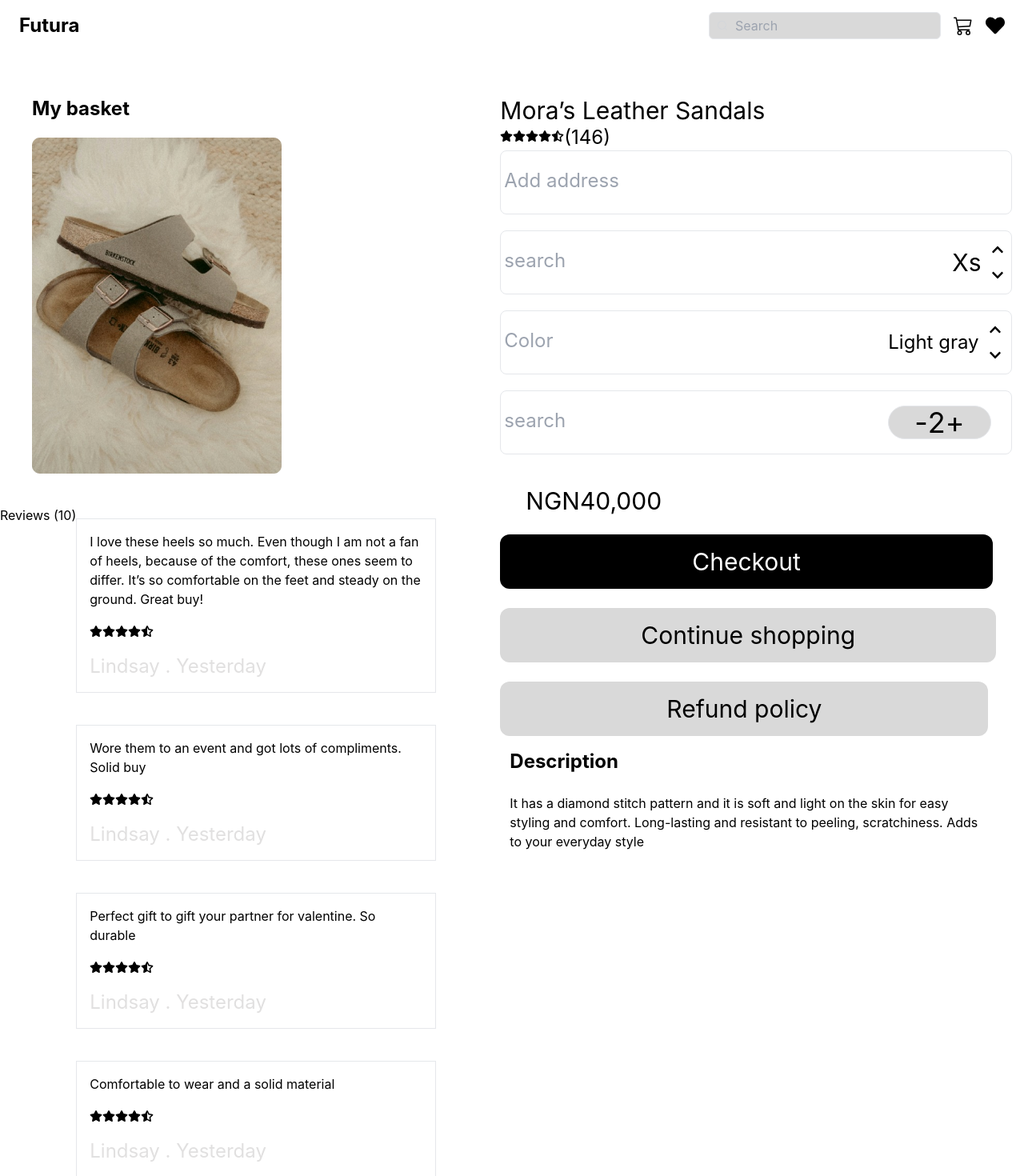
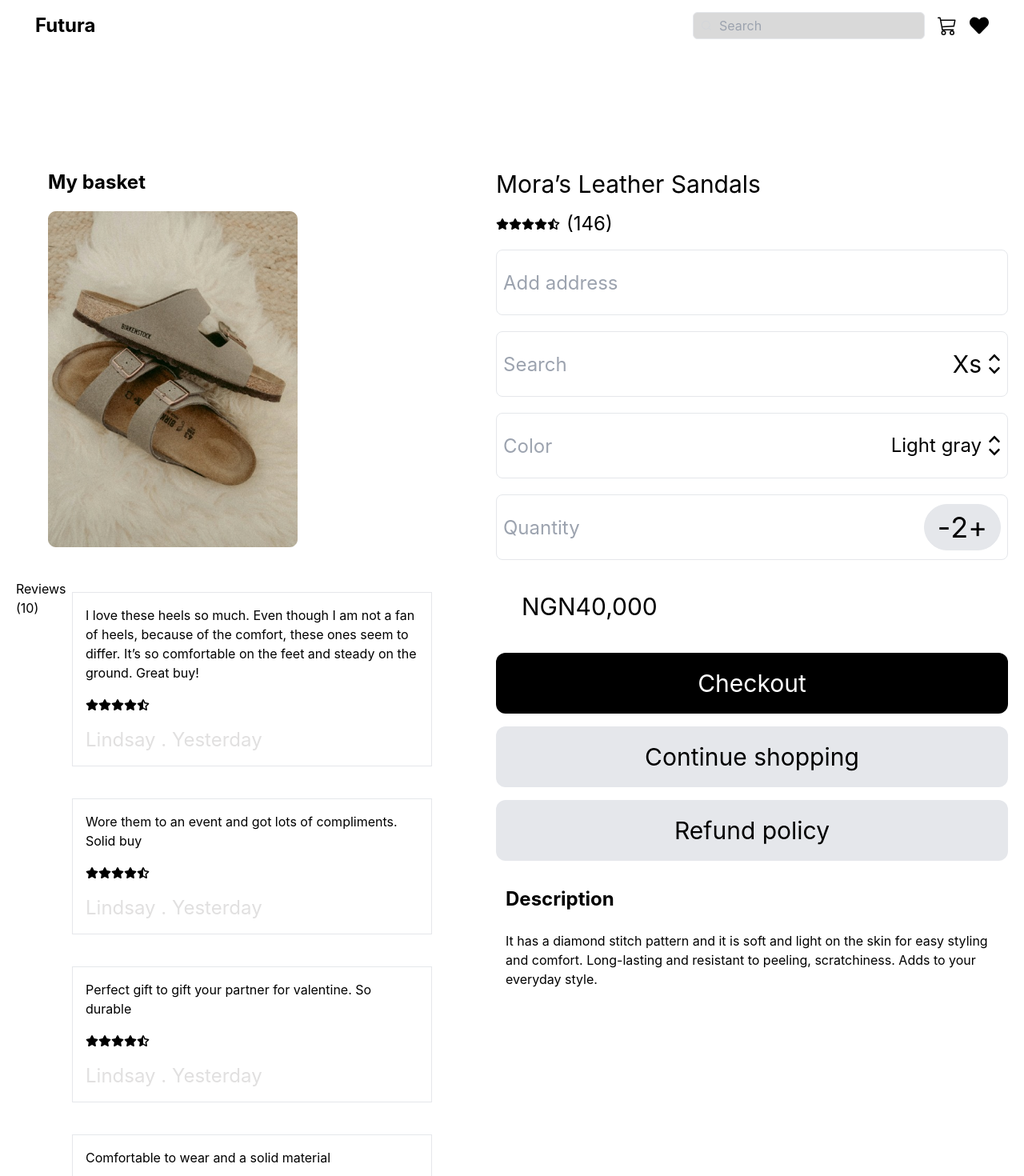
Before and after one commit to Lordgreg003/Hng-task-2, a React (Create React App) app: page /cart in a window 1280 px wide. Shown: the part 20-1490 px from the top of the page at 80% size. Built offline with nearby package versions, Linux system fonts and the light colour scheme.

Commit message:
first commit

```diff
--- a/src/components/cart/Basket.tsx
+++ b/src/components/cart/Basket.tsx
@@ -10,164 +10,54 @@ import { FaStarHalfStroke } from "react-icons/fa6";
 const Basket = () => {
   return (
     <section className="container mx-auto mt-10 overflow-x-hidden">
-      <div className="md:flex space-x-[5rem]">
-        <div className=" md:flex md:flex-col lg:flex lg:flex-row lg:space-x-5">
-          {" "}
-          <div className="space-y-5 px-10  ">
+      <div className="md:flex  px-5  md:space-x-[5rem]">
+        <div className="md:flex md:flex-col   lg:flex lg:flex-row lg:space-x-5">
+          <div className="space-y-5 px-10">
             <h1 className="font-bold text-2xl">My basket</h1>
-            <div className="lg:max-w-[30rem] md:max-w-[30rem]  max-w-[25rem]">
+            <div className="lg:max-w-[30rem] md:max-w-[30rem] max-w-[25rem]">
               <img src={cartsandals} alt="" />
             </div>
           </div>
-          <div className="hidden  md:flex mt-10 space-y-4">
+          <div className="hidden md:flex mt-10 space-y-4">
             <div>
               <h1>Reviews (10)</h1>
             </div>
             <div className="space-y-10">
-              <div className="space-y-5 border p-4">
-                <div className="w-[26rem]">
-                  I love these heels so much. Even though I am not a fan of
-                  heels, because of the comfort, these ones seem to differ. It’s
-                  so comfortable on the feet and steady on the ground. Great
-                  buy!
+              {[
+                "I love these heels so much. Even though I am not a fan of heels, because of the comfort, these ones seem to differ. It’s so comfortable on the feet and steady on the ground. Great buy!",
+                "Wore them to an event and got lots of compliments. Solid buy",
+                "Perfect gift to gift your partner for valentine. So durable",
+                "Comfortable to wear and a solid material",
+              ].map((review, index) => (
+                <div className="space-y-5 border p-4" key={index}>
+                  <div className="w-[26rem]">{review}</div>
+                  <div className="flex">
+                    <div className="text-black text-1rem">
+                      <FaStar />
                     </div>
-                <div className="flex">
-                  <IconContext.Provider
-                    value={{ size: "1rem", color: "black" }}
-                  >
+                    <div className="text-black text-1rem">
                       <FaStar />
-                  </IconContext.Provider>
-                  <IconContext.Provider
-                    value={{ size: "1rem", color: "black" }}
-                  >
+                    </div>
+                    <div className="text-black text-1rem">
                       <FaStar />
-                  </IconContext.Provider>
-                  <IconContext.Provider
-                    value={{ size: "1rem", color: "black" }}
-                  >
+                    </div>
+                    <div className="text-black text-1rem">
                       <FaStar />
-                  </IconContext.Provider>
-                  <IconContext.Provider
-                    value={{ size: "1rem", color: "black" }}
-                  >
-                    <FaStar />
-                  </IconContext.Provider>
-                  <IconContext.Provider
-                    value={{ size: "1rem", color: "black" }}
-                  >
+                    </div>
+                    <div className="text-black text-1rem">
                       <FaStarHalfStroke />
-                  </IconContext.Provider>
+                    </div>
                   </div>
                   <p className="text-[#E1E0E0] text-2xl">Lindsay . Yesterday</p>
                 </div>
-              <div className="space-y-5 border p-4">
-                <div className="w-[26rem]   h-[]">
-                  Wore them to an event and got lots of compliments. Solid buy
-                </div>
-                <div className="flex">
-                  <IconContext.Provider
-                    value={{ size: "1rem", color: "black" }}
-                  >
-                    <FaStar />
-                  </IconContext.Provider>
-                  <IconContext.Provider
-                    value={{ size: "1rem", color: "black" }}
-                  >
-                    <FaStar />
-                  </IconContext.Provider>
-                  <IconContext.Provider
-                    value={{ size: "1rem", color: "black" }}
-                  >
-                    <FaStar />
-                  </IconContext.Provider>
-                  <IconContext.Provider
-                    value={{ size: "1rem", color: "black" }}
-                  >
-                    <FaStar />
-                  </IconContext.Provider>
-                  <IconContext.Provider
-                    value={{ size: "1rem", color: "black" }}
-                  >
-                    <FaStarHalfStroke />
-                  </IconContext.Provider>
-                </div>
-                <p className="text-[#E1E0E0] text-2xl">Lindsay . Yesterday</p>
-              </div>
-              <div className="space-y-5 border p-4">
-                <div className="w-[26rem]   h-[]">
-                  Perfect gift to gift your partner for valentine. So durable
-                </div>
-                <div className="flex">
-                  <IconContext.Provider
-                    value={{ size: "1rem", color: "black" }}
-                  >
-                    <FaStar />
-                  </IconContext.Provider>
-                  <IconContext.Provider
-                    value={{ size: "1rem", color: "black" }}
-                  >
-                    <FaStar />
-                  </IconContext.Provider>
-                  <IconContext.Provider
-                    value={{ size: "1rem", color: "black" }}
-                  >
-                    <FaStar />
-                  </IconContext.Provider>
-                  <IconContext.Provider
-                    value={{ size: "1rem", color: "black" }}
-                  >
-                    <FaStar />
-                  </IconContext.Provider>
-                  <IconContext.Provider
-                    value={{ size: "1rem", color: "black" }}
-                  >
-                    <FaStarHalfStroke />
-                  </IconContext.Provider>
-                </div>
-                <p className="text-[#E1E0E0] text-2xl">Lindsay . Yesterday</p>
-              </div>
-              <div className="space-y-5 border p-4">
-                <div className="w-[26rem]   h-[]">
-                  Comfortable to wear and a solid material{" "}
-                </div>
-                <div className="flex">
-                  <IconContext.Provider
-                    value={{ size: "1rem", color: "black" }}
-                  >
-                    <FaStar />
-                  </IconContext.Provider>
-                  <IconContext.Provider
-                    value={{ size: "1rem", color: "black" }}
-                  >
-                    <FaStar />
-                  </IconContext.Provider>
-                  <IconContext.Provider
-                    value={{ size: "1rem", color: "black" }}
-                  >
-                    <FaStar />
-                  </IconContext.Provider>
-                  <IconContext.Provider
-                    value={{ size: "1rem", color: "black" }}
-                  >
-                    <FaStar />
-                  </IconContext.Provider>
-                  <IconContext.Provider
-                    value={{ size: "1rem", color: "black" }}
-                  >
-                    <FaStarHalfStroke />
-                  </IconContext.Provider>
-                </div>
-                <p className="text-[#E1E0E0] text-2xl">Lindsay . Yesterday</p>
+              ))}
             </div>
           </div>
         </div>
-        </div>
-
-        <div>
-          <div className="-ml-16 md:-ml-0 lg:-ml-0   ">
-            <h1 className="text-3xl">Mora’s Leather Sandals</h1>
-            <div className="flex">
-              <div className="*:inline-block">
+        <div className="">
+          <h1 className="text-3xl mb-4">Mora’s Leather Sandals</h1>
+          <div className="flex items-center mb-4">
+            <div className="flex items-center">
               <IconContext.Provider value={{ size: "1rem", color: "black" }}>
                 <FaStar />
               </IconContext.Provider>
@@ -184,37 +74,30 @@ const Basket = () => {
                 <FaStarHalfStroke />
               </IconContext.Provider>
             </div>
-              <div className="text-2xl">(146)</div>
+            <div className="text-2xl ml-2">(146)</div>
           </div>
           <div className="space-y-5">
-              <div className="border rounded-lg p-1 flex  md:w-[40rem] md:h-[5rem]">
-                <div className="md:w-[30rem] h-[]">
+            <div className="border rounded-lg p-2 flex md:w-[40rem]">
               <input
-                    className=" md:h-[4rem] md:w-[35rem] text-2xl outline-none text-left"
+                className="flex-grow h-[4rem] text-2xl outline-none"
                 type="text"
                 placeholder="Add address"
               />
             </div>
-              </div>
-              <div className="border rounded-lg p-1 flex border-solid md:w-[40rem] md:h-[5rem]">
-                <div className="md:w-[35rem] h-[]">
+            <div className="border rounded-lg p-2 flex items-center md:w-[40rem]">
               <input
-                    className=" md:h-[4rem] md:w-[35rem] text-2xl outline-none text-left"
+                className="flex-grow h-[4rem] text-2xl outline-none"
                 type="text"
-                    placeholder="search"
+                placeholder="Search"
               />
-                </div>
-                <div className="flex items-center">
-                  <div className="md:text-3xl">Xs</div>
-                  <div className="md:-space-y-2">
-                    <div className="md:w-[5rem] md:p-3">
+              <div className="flex items-center md:ml-4">
+                <div className="text-3xl">Xs</div>
+                <div className="ml-2">
                   <IconContext.Provider
                     value={{ size: "1rem", color: "black" }}
                   >
                     <FaChevronUp />
                   </IconContext.Provider>
-                    </div>
-                    <div className="md:w-[5rem] md:p-3">
                   <IconContext.Provider
                     value={{ size: "1rem", color: "black" }}
                   >
@@ -223,88 +106,69 @@ const Basket = () => {
                 </div>
               </div>
             </div>
-              </div>
-              <div className="border rounded-lg p-1 flex border-solid  md:w-[40rem] md:h-[5rem]">
-                <div className="md:w-[30rem] h-[]">
+            <div className="border rounded-lg p-2 flex items-center md:w-[40rem]">
               <input
-                    className=" md:h-[4rem] md:w-[35rem] text-2xl outline-none text-left"
+                className="flex-grow h-[4rem] text-2xl outline-none"
                 type="text"
                 placeholder="Color"
               />
-                </div>
-                <div className="flex items-center w-[15rem]">
-                  <div className="md:text-2xl  text-nowrap">Light gray</div>
-                  <div className="-space-y-2">
-                    <div className="md:w-[5rem] md:p-3">
-                      <IconContext.Provider
-                        value={{ size: "1rem", color: "black" }}
-                      >
+              <div className="flex items-center md:ml-4">
+                <div className="md:text-2xl">Light gray</div>
+                <div className="ml-2">
+                  <div>
+                    {" "}
                     <FaChevronUp />
-                      </IconContext.Provider>
-                    </div>
-                    <div className=" md:p-3">
-                      <IconContext.Provider
-                        value={{ size: "1rem", color: "black" }}
-                      >
-                        <FaChevronDown />
-                      </IconContext.Provider>
+                  </div>{" "}
+                  <div>
+                    {" "}
+                    <FaChevronDown />{" "}
+                  </div>{" "}
                 </div>
               </div>
             </div>
-              </div>
-              <div className="border rounded-lg p-1 border-solid flex  md:w-[40rem] md:h-[5rem]">
-                <div className="md:w-[30rem] h-[]">
+            <div className="border rounded-lg p-2 flex items-center md:w-[40rem]">
               <input
-                    className=" md:h-[4rem] md:w-[35rem] text-2xl outline-none text-left"
+                className="flex-grow h-[4rem] text-2xl outline-none"
                 type="text"
-                    placeholder="search"
+                placeholder="Quantity"
               />
-                </div>
-                <div className="flex items-center">
-                  <div className="border rounded-full bg-[#D9D9D9] px-8 flex items-center">
-                    <p className="md:text-4xl">-</p>
-                    <p className="md:text-4xl">2</p>
-                    <p className="md:text-4xl">+</p>
+              <div className="flex items-center ml-1 md:ml-4">
+                <div className="border rounded-full p-2 bg-gray-200 md:px-4 flex items-center">
+                  <p className="text-4xl">-</p>
+                  <p className="md:text-4xl text-2xl ">2</p>
+                  <p className="text-4xl">+</p>
                 </div>
               </div>
             </div>
             <div className="text-3xl mx-3 p-5">
               <p>NGN40,000</p>
             </div>
-              <div className="space-y-14">
-                <div>
+            <div className="space-y-4">
               <Link
-                    className="px-[9rem] py-5 md:px-[15rem] md:py-4 text-white bg-black text-3xl rounded-xl"
-                    to={"/checkout"}
+                className="block px-16 py-5 text-white bg-black text-3xl rounded-xl text-center"
+                to="/checkout"
               >
                 Checkout
               </Link>
-                </div>
-                <div>
               <Link
-                    className="px-[8rem] py-5 md:px-[11rem] md:py-4 bg-[#D9D9D9] md:text-3xl rounded-xl"
-                    to={"/"}
+                className="block px-16 py-5 bg-gray-200 text-3xl rounded-xl text-center"
+                to="/"
               >
                 Continue shopping
               </Link>
-                </div>
-                <div>
               <Link
-                    className="px-[10rem] py-5 md:px-[13rem] text-nowrap md:py-4 bg-[#D9D9D9] md:text-3xl rounded-xl"
-                    to={"/"}
+                className="block px-16 py-5 bg-gray-200 text-3xl rounded-xl text-center"
+                to="/"
               >
                 Refund policy
               </Link>
             </div>
-              </div>
-              <div className="w-[39rem]  ">
+            <div className="w-full md:w-[40rem] mt-8">
               <div className="font-bold text-2xl p-3">Description</div>
               <div className="p-3">
-                  It has a diamond stitch pattern and it is soft and light on
-                  the skin for easy styling and comfort. Long-lasting and
-                  resistant to peeling, scratchiness. Adds to your everyday
-                  style
-                </div>
+                It has a diamond stitch pattern and it is soft and light on the
+                skin for easy styling and comfort. Long-lasting and resistant to
+                peeling, scratchiness. Adds to your everyday style.
               </div>
             </div>
           </div>
--- a/src/components/cart/Similar.tsx
+++ b/src/components/cart/Similar.tsx
@@ -8,7 +8,7 @@ const Similar = () => {
           <img
             src={image.src}
             alt={image.alt}
-            className="object-cover rounded-lg shadow-lg w-full h-auto"
+            className="object-cover rounded-lg   h-auto"
           />
         </div>
       ))}
--- a/src/components/layouts/Nav.tsx
+++ b/src/components/layouts/Nav.tsx
@@ -9,8 +9,8 @@ const Navbar: React.FC = () => {
   const [isOpen, setIsOpen] = useState(false);
 
   return (
-    <nav className=" mt-5  h-[5rem] w-full  top-0 overflow-x-hidden">
-      <div className="max-w-7xl mx-auto px-4 sm:px-6 lg:px-8 ">
+    <nav className="  h-[12rem] p-5 w-full overflow-x-hidden">
+      <div className="max-w-7xl mx-auto  px-4 sm:px-6 lg:px-8 ">
         <div className=" md:flex items-center justify-between h-16 space-y-3 md:space-y-0 lg:space-y-0 ">
           {/* First div with "Futura" */}
           <div className="flex-shrink-0 text-black text-2xl font-bold">
@@ -47,9 +47,14 @@ const Navbar: React.FC = () => {
 
             {/* Icons */}
             <div className="flex items-center space-x-4">
-              <BsCart3 className="text-black text-2xl md:text-2xl" />
+              <Link to={"/cart"}>
+                <BsCart3 className="text-black text-2xl md:text-2xl" />
+              </Link>
               <div className="hidden md:flex space-x-4">
-                <FaHeart className="text-black text-2xl" />
+                <Link to={"/"}>
+                  {" "}
+                  <FaHeart className="text-black text-2xl" />
+                </Link>
               </div>
             </div>
             {/* Mobile menu button */}
--- a/src/components/product/Category.tsx
+++ b/src/components/product/Category.tsx
@@ -5,7 +5,7 @@ import { Link } from "react-router-dom";
 
 const Category = () => {
   return (
-    <div className="container   mx-auto   mt-8 ">
+    <div className="container   mx-auto h-[5rem] py-3 items-center overflow-y-hidden  overflow-x-hidden">
       <div className="hidden lg:flex">
         {" "}
         <div className="flex space-x-5 w-full justify-center">
@@ -75,7 +75,7 @@ const Category = () => {
           </div>
         </div>
       </div>
-      <div className="md:hidden lg:hidden flex mb-5 h-12 justify-center space-x-9">
+      <div className="md:hidden lg:hidden flex mb-5 h-12  justify-center space-x-9">
         <Link to={"/cart"}>
           <div className="border flex p-3 items-center space-x-3 rounded-xl">
             <div>
--- a/src/components/product/Recently.tsx
+++ b/src/components/product/Recently.tsx
@@ -7,7 +7,7 @@ import "../../css/Style.css";
 
 const HomeScreen: React.FC = () => {
   return (
-    <section className="container relative mx-auto mt-10 scroll-smooth overflow-x-auto overflow-y-hidden lg:overflow-x-hidden scrollbar-hide">
+    <section className="container relative mx-auto mt-10 scroll-smooth overflow-x-auto overflow-y-hidden  scrollbar-hide">
       <div className="flex items-center">
         <div className="text-xl font-bold">Recently reviewed</div>
         <div className="border rounded-full bg-[#D9D9D9]">
--- a/src/data/alsoImage.ts
+++ b/src/data/alsoImage.ts
@@ -17,13 +17,19 @@ interface Image {
 const alsoImage: Image[] = [
   { id: 1, src: cloths, alt: "Description 1" },
   { id: 2, src: frame24, alt: "Description 2" },
+  { id: 7, src: fyngal2, alt: "Description 7" },
   { id: 3, src: frame25, alt: "Description 3" },
   { id: 4, src: fynboi, alt: "Description 4" },
   { id: 5, src: fynboi1, alt: "Description 5" },
   { id: 6, src: fyngal, alt: "Description 6" },
+  { id: 3, src: frame25, alt: "Description 3" },
   { id: 7, src: fyngal2, alt: "Description 7" },
   { id: 8, src: fyngal3, alt: "Description 8" },
   { id: 3, src: frame25, alt: "Description 3" },
+  { id: 7, src: fyngal2, alt: "Description 7" },
+  { id: 3, src: frame25, alt: "Description 3" },
+
+  { id: 2, src: frame24, alt: "Description 2" },
 ];
 
 export default alsoImage;
--- a/src/screens/LandingScreen.tsx
+++ b/src/screens/LandingScreen.tsx
@@ -11,7 +11,6 @@ const LandingScreen = () => {
   return (
     <div>
       <Nav />
-      {/* <Sec /> */}
       <Category />
       <Product />
       <Recently />
```
Also changed, not shown: src/data/CartList.ts (+7 -0 lines). Lines whose indentation alone changed are shown as unchanged.
